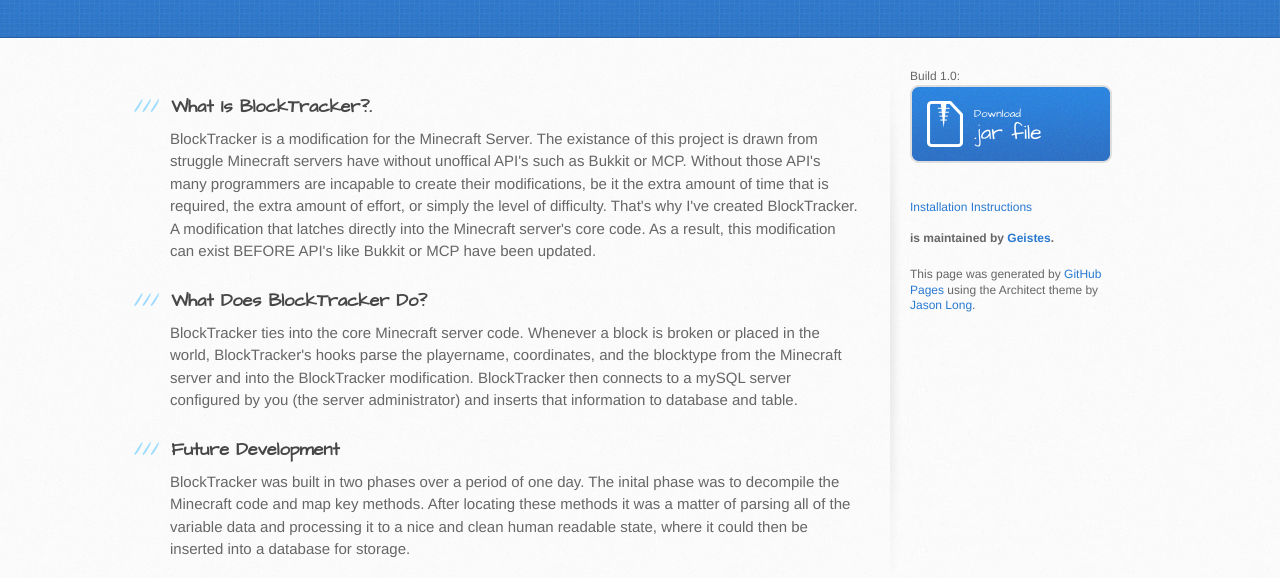
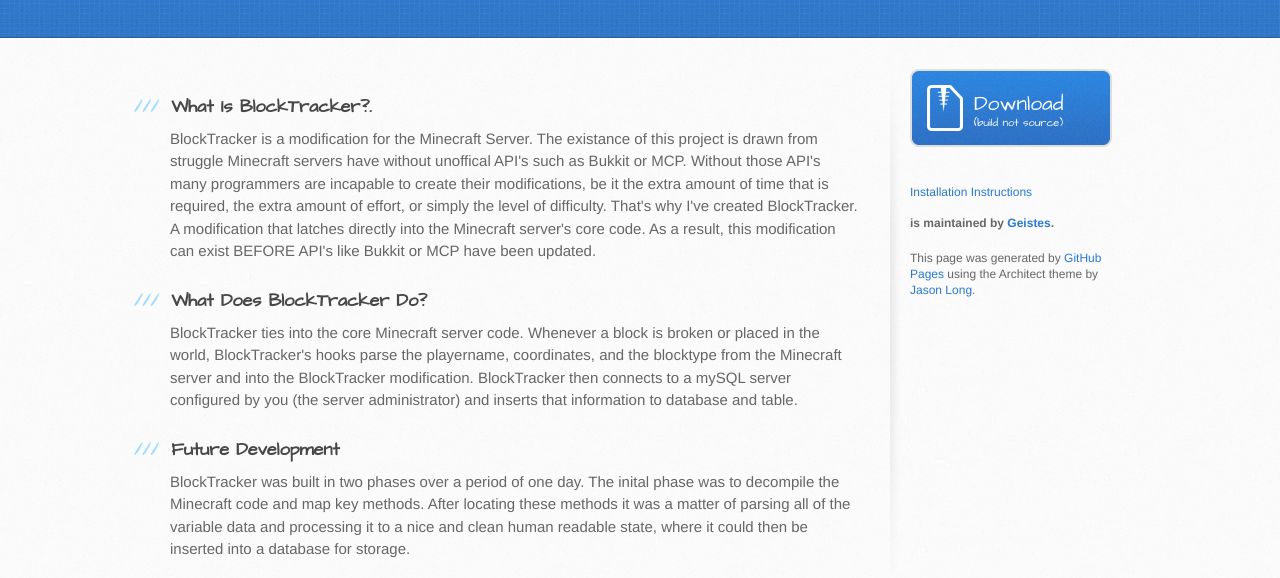
Before and after one commit to CoolV1994/BlockTracker, a plain HTML site: page index.html in a window 1280 px wide. Shown: the part 197-775 px from the top of the page. Drawn offline with Linux system fonts and the light colour scheme.

Commit message:
Update index.html

```diff
--- a/index.html
+++ b/index.html
@@ -56,10 +56,9 @@
         </section>
 
         <aside id="sidebar">
-        <h2>Build 1.0:</h2>
           <a href="https://github.com/Geistes/BlockTracker/blob/master/BlockTracker/build/BlockTracker-1.0.jar?raw=true" class="button">
-            <small>Download</small>
-            .jar file
+            Download
+            <small>(build not source)</small>
           </a>
           <br>
           <a href="https://raw.githubusercontent.com/Geistes/BlockTracker/master/BlockTracker/build/README"/><h1>Installation Instructions</h1>
```
